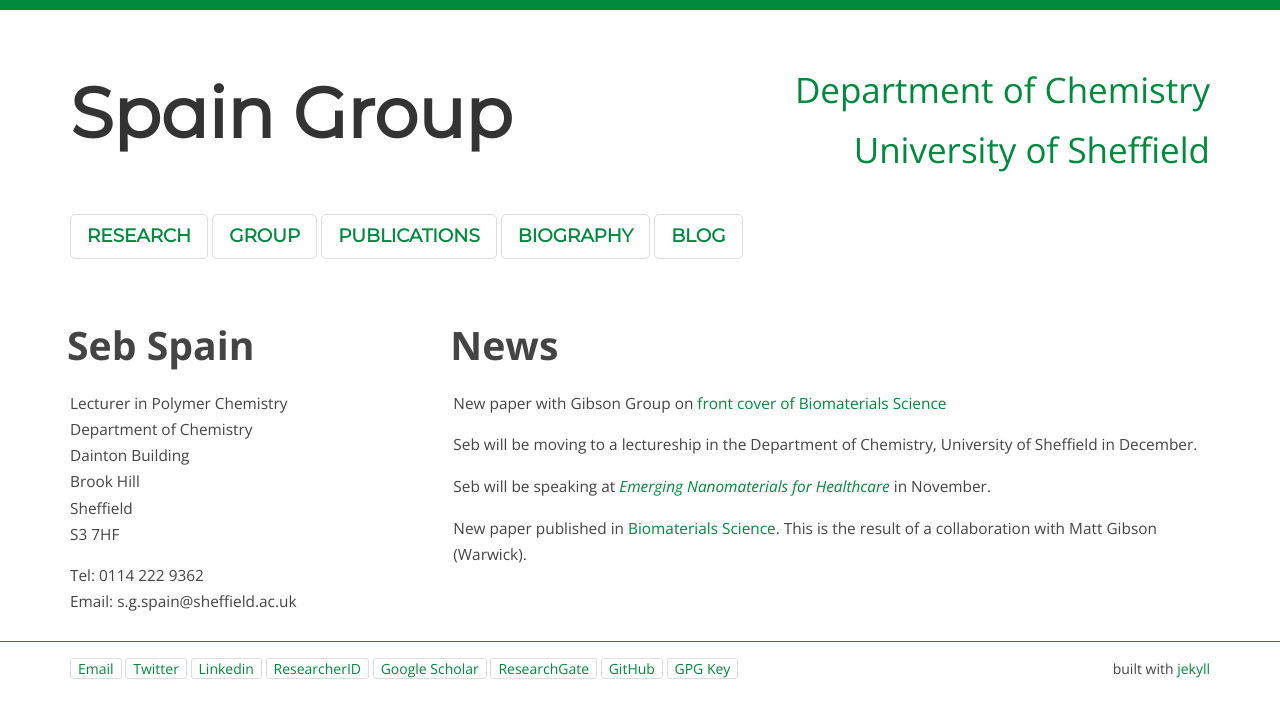
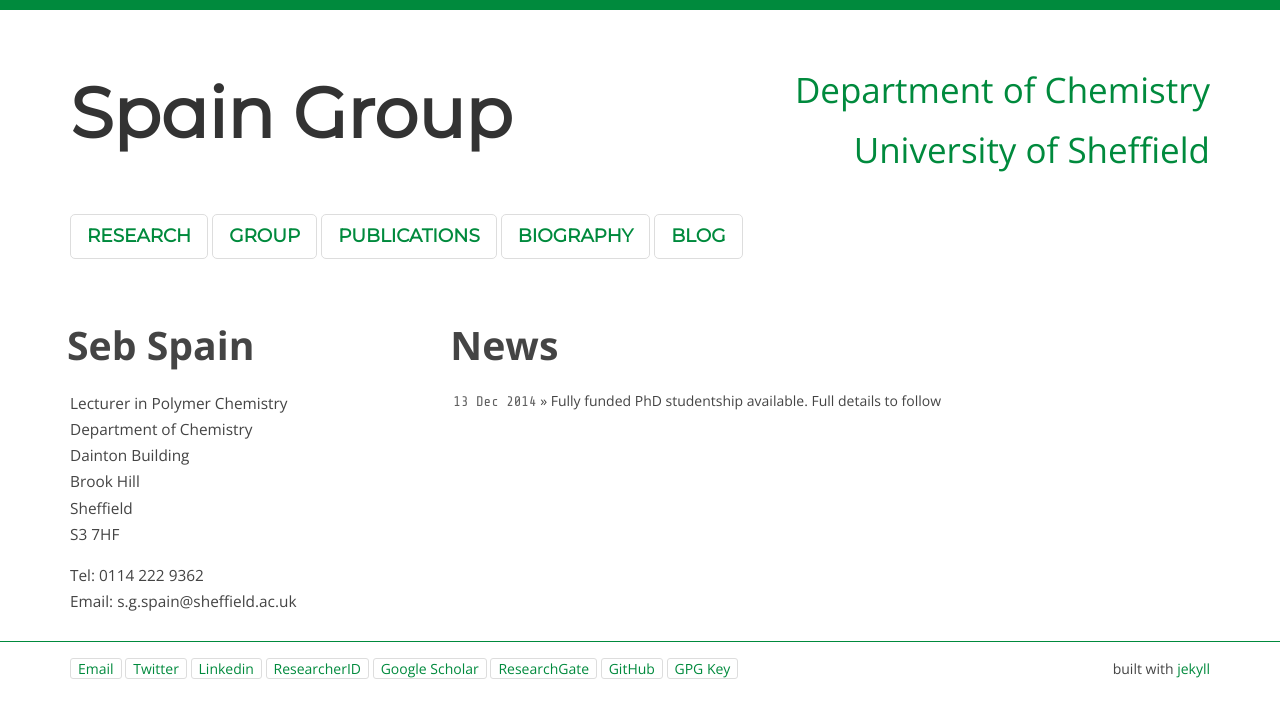
Before and after one commit to sebspain/sebspain.github.io, a Jekyll site: the page index.html, which Jekyll copies as it is, in a window 1280 px wide. Shown: the top 718 px of the page. Built offline with Jekyll 4.4.1, drawn with Linux system fonts in a browser that asks for light colours; Markdown is read by kramdown in place of the engine named in the settings.

Commit message:
updated news

```diff
--- a/index.html
+++ b/index.html
@@ -55,18 +55,9 @@
       </div>
       <div class="unit w-2-3 center-on-mobiles">
         <h2>News</h2>
-	<p>
-	New paper with Gibson Group on <a href="http://pubs.rsc.org/en/content/articlelanding/2014/bm/c4bm90040e">front cover of Biomaterials Science</a>
-	</p>
-        <p>
-          Seb will be moving to a lectureship in the Department of Chemistry, University of Sheffield in December.
-        </p>
-        <p>
-        	Seb will be speaking at <a href="http://www2.warwick.ac.uk/fac/sci/chemistry/research/davies/daviesgroup/nanomaterialsconference"><em>Emerging Nanomaterials for Healthcare</em></a> in November.
-        </p>
-        <p>
-          New paper published in <a href="http://dx.doi.org/10.1039/C4BM00153B">Biomaterials Science</a>. This is the result of a collaboration with Matt Gibson (Warwick).
-        </p>
+	<ul class="posts">
+		<li><span>13 Dec 2014</span> &raquo; Fully funded PhD studentship available. Full details to follow</li>
+	</ul>
        </div>
 </section>
 
```
